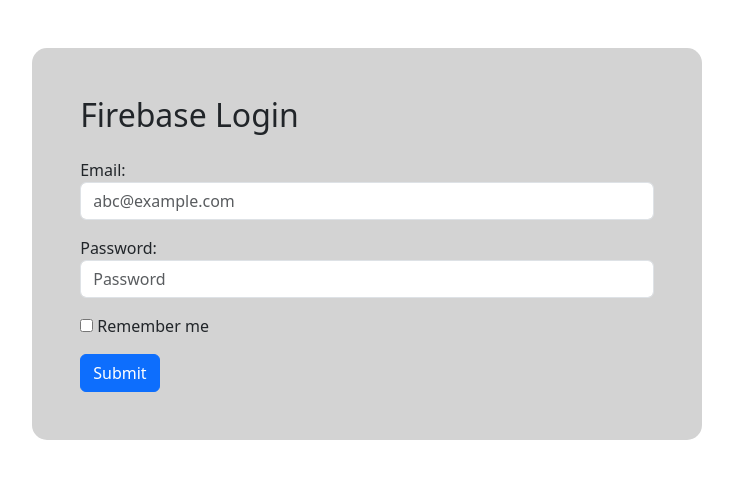
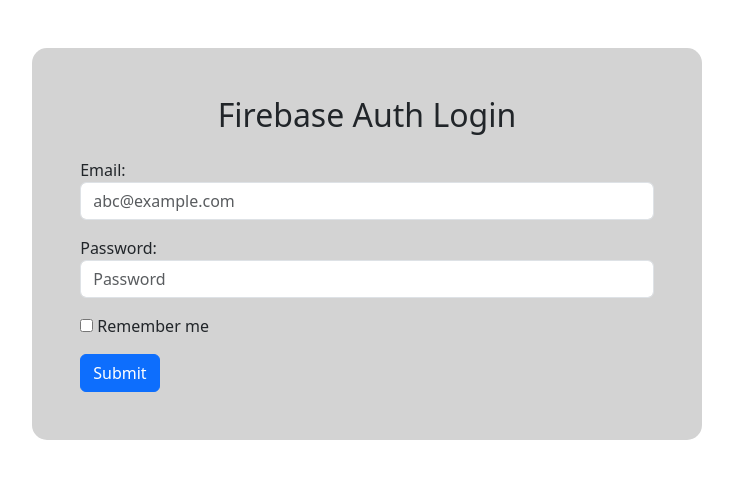
Before and after one commit to ashfaqdotes/firebase-auth, a plain HTML site: page index.html in a window 1280 px wide. Shown: the whole page, without its empty margins (273-1006 px from the left). Drawn offline with nearby package versions, Linux system fonts and the light colour scheme.

Commit message:
some changes

```diff
--- a/index.html
+++ b/index.html
@@ -5,7 +5,7 @@
     <link rel="stylesheet" href="style.css">
     <link href="https://cdn.jsdelivr.net/npm/bootstrap@5.3.3/dist/css/bootstrap.min.css" rel="stylesheet" integrity="sha384-QWTKZyjpPEjISv5WaRU9OFeRpok6YctnYmDr5pNlyT2bRjXh0JMhjY6hW+ALEwIH" crossorigin="anonymous">
     <meta name="viewport" content="width=device-width, initial-scale=1.0">
-    <title>Firebase Practice</title>
+    <title>Firebase Auth</title>
 </head>
 <body>
   <!-- old code -->
@@ -14,7 +14,7 @@
   <button id="btn">Submit</button> -->
   <div class="container">
     <div class="form p-5 mt-5" action="/action_page.php" >
-      <h2>Firebase Login</h2>
+      <h2 class="text-center">Firebase Auth Login</h2>
       <div class="form-group pt-3">
         <label for="email">Email:</label>
         <input id="email" type="email" class="form-control" id="email" placeholder="abc@example.com" name="email">
```
